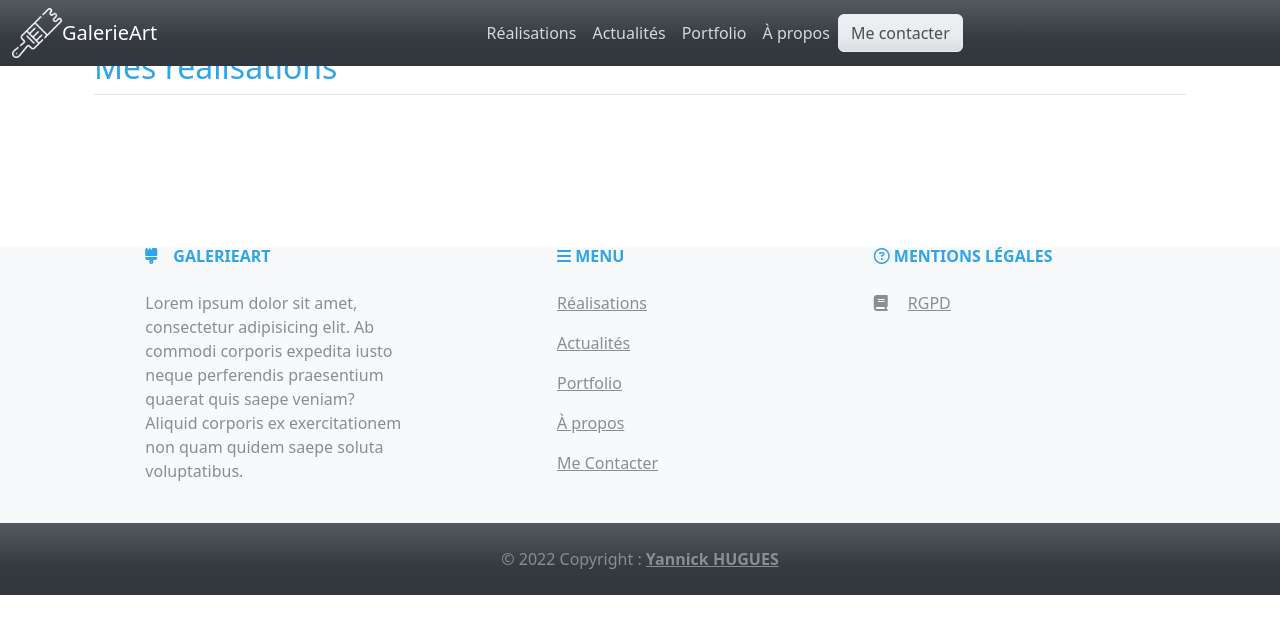
After one commit to YannHug/galerie-art, a Symfony app: template templates/peinture/realisations.html.twig in a window 1280 px wide. The commit adds this page. Shown: the top 634 px of the page. Run offline with Twig, Linux system fonts and the light colour scheme; the template is opened without the code that fills it, so the values that code supplies are empty; some libraries are stand-ins or nearby versions.

Commit message:
ajout page realisation et actualités + ajout pagination + lien navbar et footer

```diff
--- a/composer.json
+++ b/composer.json
@@ -11,6 +11,7 @@
       "doctrine/doctrine-bundle": "^2.7",
       "doctrine/doctrine-migrations-bundle": "^3.2",
       "doctrine/orm": "^2.13",
+      "knplabs/knp-paginator-bundle": "^5.9",
       "phpdocumentor/reflection-docblock": "^5.3",
       "phpstan/phpdoc-parser": "^1.13",
       "sensio/framework-extra-bundle": "^6.1",
--- a/config/bundles.php
+++ b/config/bundles.php
@@ -13,4 +13,5 @@ return [
     Symfony\Bundle\MakerBundle\MakerBundle::class => ['dev' => true],
     Sensio\Bundle\FrameworkExtraBundle\SensioFrameworkExtraBundle::class => ['all' => true],
     Doctrine\Bundle\FixturesBundle\DoctrineFixturesBundle::class => ['dev' => true, 'test' => true],
+    Knp\Bundle\PaginatorBundle\KnpPaginatorBundle::class => ['all' => true],
 ];
--- a/templates/base/_footer.html.twig
+++ b/templates/base/_footer.html.twig
@@ -25,10 +25,10 @@
                         <i class="fa-solid fa-bars"></i> Menu
                     </h6>
                     <p>
-                        <a href="#" class="text-reset">Réalisations</a>
+                        <a href="{{ path('realisations') }}" class="text-reset">Réalisations</a>
                     </p>
                     <p>
-                        <a href="#" class="text-reset">Actualités</a>
+                        <a href="{{ path('actualites') }}" class="text-reset">Actualités</a>
                     </p>
                     <p>
                         <a href="#" class="text-reset">Portfolio</a>
--- a/templates/base/_navbar.html.twig
+++ b/templates/base/_navbar.html.twig
@@ -1,7 +1,7 @@
-<nav class="navbar navbar-expand-lg navbar-dark bg-dark">
+<nav class="navbar navbar-expand-lg navbar-dark bg-dark fixed-top">
     <div class="container-fluid">
         <img src="./assets/images/logo.png" id="logo_pinceau" alt="logo pinceau">
-        <a class="navbar-brand" href="#">GalerieArt</a>
+        <a class="navbar-brand" href="{{ path('homepage') }}">GalerieArt</a>
         <button class="navbar-toggler" type="button" data-bs-toggle="collapse" data-bs-target="#navbarSupportedContent"
                 aria-controls="navbarSupportedContent" aria-expanded="false" aria-label="Toggle navigation">
             <span class="navbar-toggler-icon"></span>
@@ -9,10 +9,10 @@
         <div class="collapse navbar-collapse" id="navbarSupportedContent">
             <ul class="navbar-nav w-100 d-flex justify-content-center align-items-center">
                 <li class="nav-item">
-                    <a class="nav-link" href="#">Réalisations</a>
+                    <a class="nav-link" href="{{ path('realisations') }}">Réalisations</a>
                 </li>
                 <li class="nav-item">
-                    <a class="nav-link" href="#">Actualités</a>
+                    <a class="nav-link" href="{{ path('actualites') }}">Actualités</a>
                 </li>
                 <li class="nav-item">
                     <a class="nav-link" href="#">Portfolio</a>
--- /dev/null
+++ b/templates/base/_pagination.html.twig
@@ -0,0 +1 @@
+{% extends '@KnpPaginator/Pagination/twitter_bootstrap_v4_pagination.html.twig' %}
--- /dev/null
+++ b/templates/peinture/realisations.html.twig
@@ -0,0 +1,37 @@
+{% extends 'base.html.twig' %}
+
+{% block title %}Mes réalisations{% endblock %}
+
+{% block body %}
+    <div class="container px-4 py-5" id="featured-3">
+        <h2 class="pb-2 border-bottom">Mes réalisations</h2>
+        <div class="d-flex justify-content-around row row-col-12">
+            {% for peinture in peintures %}
+                <div class="card my-2 mx-1 col-lg-5">
+                    <div class="row g-0 border border-2">
+                        <div class="col-md-4">
+                            <img src="{{ peinture.file }}" class="img-fluid rounded-start img-thumbnail"
+                                 id="image_derniere-peinture" alt="peinture">
+                        </div>
+                        <div class="col-md-8">
+                            <div class="card-body">
+                                <h5 class="card-title">{{ peinture.nom }}</h5>
+                                <p class="card-text">
+                                    {{ peinture.description |u.truncate(200, '...', false) }}
+                                </p>
+                                <p class="card-footer d-flex justify-content-end align-items-end">
+                                    <small class="text-muted">Ajoutée
+                                        le {{ peinture.createdAt | date('d/m/Y') }} </small>
+                                </p>
+                            </div>
+                        </div>
+                    </div>
+                </div>
+            {% endfor %}
+        </div>
+        <div class="d-flex justify-content-center mt-5">
+            {% do peintures.setPageRange(2) %}
+            {{ knp_pagination_render(peintures, 'base/_pagination.html.twig') }}
+        </div>
+    </div>
+{% endblock %}
```
Also changed, not shown: src/Controller/BlogpostController.php (added, +27 -0 lines), src/Controller/PeintureController.php (added, +27 -0 lines), templates/blogpost/actualites.html.twig (added, +33 -0 lines), public/assets/images/landscape.jpg, public/assets/images/placeholder.jpg, 2 other files. Lines whose indentation alone changed are shown as unchanged.
